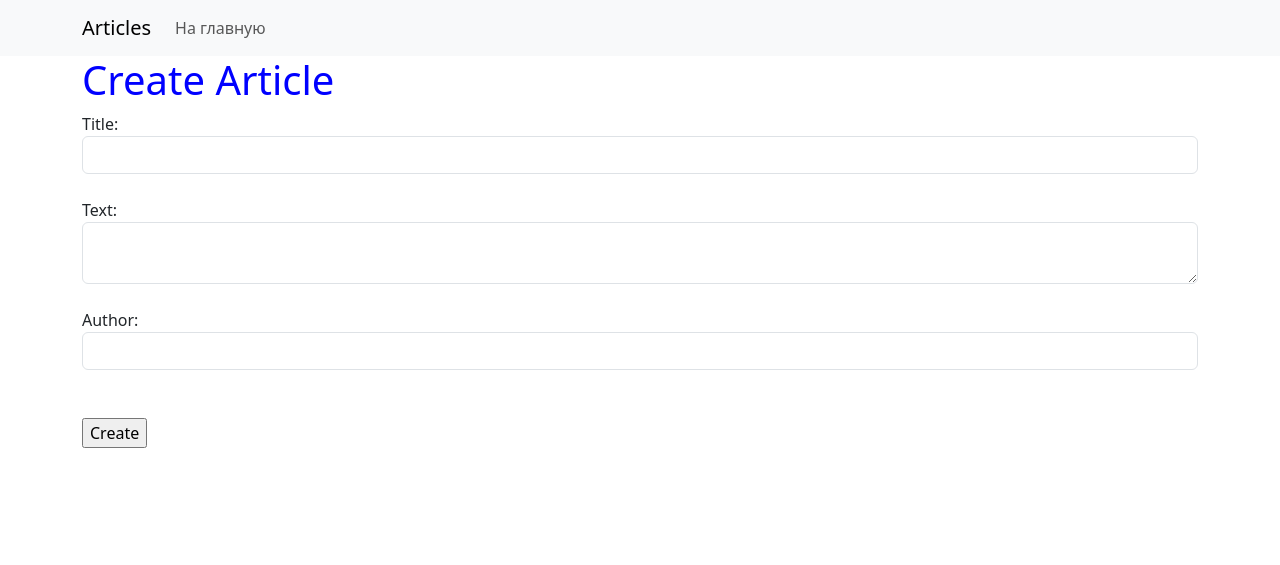
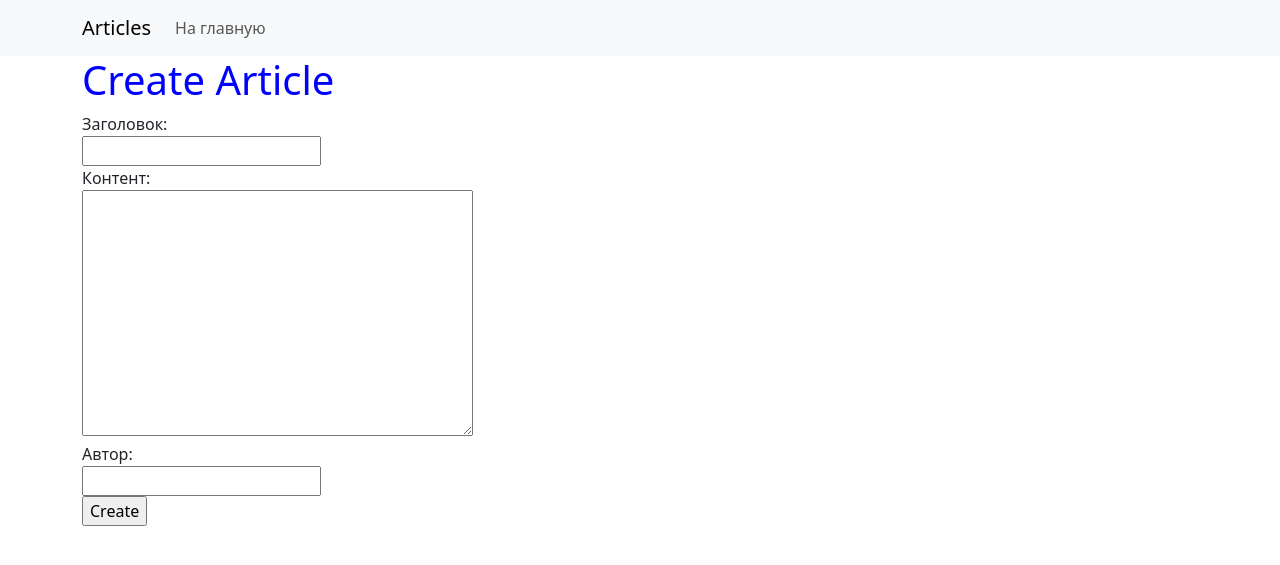
Before and after one commit to k2Raven/django_article, a Django app: page /articles/add/ in a window 1280 px wide. Shown: the top 565 px of the page. Run offline with Django 4.2, Linux system fonts and the light colour scheme.

Commit message:
добавил класс формы для статей

```diff
--- /dev/null
+++ b/source/webapp/forms.py
@@ -0,0 +1,8 @@
+from django import forms
+from django.forms import widgets
+
+
+class ArticleForm(forms.Form):
+    title = forms.CharField(max_length=50, required=True, label='Заголовок')
+    content = forms.CharField(max_length=3000, required=True, label='Контент', widget=widgets.Textarea())
+    author = forms.CharField(max_length=40, required=True, label='Автор')
--- a/source/webapp/templates/partial/article_form.html
+++ b/source/webapp/templates/partial/article_form.html
@@ -1,28 +1,53 @@
 {% csrf_token %}
+{% for error in form.non_field_errors %}
 
-<label>Title:</label><br/>
-<input type="text" class="form-control {% if errors.title %}is-invalid{% endif %}" name="title" value="{{ article.title }}"/>
-{% if errors.title %}
-<div  class="invalid-feedback">
-    {{ errors.title }}
-</div>
-{% endif %}
-<br/>
-<label>Text:</label><br/>
-<textarea class="form-control {% if errors.content %}is-invalid{% endif %}" name="content">{{ article.content }}</textarea>
-{% if errors.content %}
-<div  class="invalid-feedback">
-    {{ errors.content }}
-</div>
-{% endif %}
-<br/>
-<label>Author:</label><br/>
-<input type="text" class="form-control {% if errors.author %}is-invalid{% endif %}" name="author" value="{{ article.author }}"/>
-<br/>
-{% if errors.author %}
-<div  class="invalid-feedback">
-    {{ errors.author }}
-</div>
-{% endif %}
-<br/>
+    <p class="text-danger">{{ error }}</p>
+
+{% endfor %}
+
+{#<label for="{{ form.title.id_for_label }}">{{ form.title.label }}:</label><br/>#}
+{#{{ form.title }}#}
+{##}
+{##}
+{#    {% for error in form.title.errors %}#}
+{#    	<p class="text-danger">{{ error }}</p>#}
+{#    {% endfor %}#}
+{##}
+{##}
+{#<br/>#}
+{##}
+{#<label for="{{ form.content.id_for_label }}">{{ form.content.label }}:</label><br/>#}
+{#{{ form.content }}#}
+{##}
+{##}
+{#    {% for error in form.content.errors %}#}
+{#    	<p class="text-danger">{{ error }}</p>#}
+{#    {% endfor %}#}
+{##}
+{##}
+{#<br/>#}
+{#<label for="{{ form.author.id_for_label }}">{{ form.author.label }}:</label><br/>#}
+{#{{ form.author }}#}
+{##}
+{##}
+{#    {% for error in form.author.errors %}#}
+{#    	<p class="text-danger">{{ error }}</p>#}
+{#    {% endfor %}#}
+{##}
+{##}
+{#<br/>#}
+{% for field in form %}
+    <label for="{{ field.id_for_label }}">{{ field.label }}:</label><br/>
+    {{ field }}
+
+
+    {% for error in field.errors %}
+        <p class="text-danger">{{ error }}</p>
+    {% endfor %}
+
+
+    <br/>
+{% endfor %}
+
+
 <input type="submit" value="{{ value_submit }}"/>
--- a/source/webapp/views.py
+++ b/source/webapp/views.py
@@ -1,6 +1,7 @@
-from django.shortcuts import render, get_object_or_404, reverse, redirect
+from django.shortcuts import render, get_object_or_404, redirect
 from webapp.models import Article
 from webapp.validate_char_field import article_validate
+from webapp.forms import ArticleForm
 
 
 def index_view(request):
@@ -9,52 +10,48 @@ def index_view(request):
 
 
 def article_view(request, *args, pk, **kwargs):
-    # print(kwargs)
-    # article_id = kwargs.get('pk')
-    # print(article_id)
-    # print(pk)
-    # try:
-    #     article = Article.objects.get(id=pk)
-    # except Article.DoesNotExist:
-    #     # return HttpResponseNotFound('Not Found')
-    #     raise Http404()
     article = get_object_or_404(Article, pk=pk)
     return render(request, 'article_view.html', {'article': article})
 
 
 def article_create_view(request):
     if request.method == "GET":
-        return render(request, 'article_create.html')
+        form = ArticleForm()
+        return render(request, 'article_create.html', {'form': form})
     elif request.method == "POST":
-        title = request.POST.get('title')
-        content = request.POST.get('content')
-        author = request.POST.get('author')
-        article = Article(title=title, content=content, author=author)
-        errors = article_validate(title, content, author)
+        form = ArticleForm(data=request.POST)
 
-        if errors:
-            return render(request, 'article_create.html', {'errors': errors, 'article': article})
+        if form.is_valid():
+            article = Article.objects.create(
+                title=form.cleaned_data.get('title'),
+                content=form.cleaned_data.get('content'),
+                author=form.cleaned_data.get('author')
+            )
+            return redirect('article_view', pk=article.pk)
         else:
-            article.save()
-            return redirect('article_view', pk=article.pk)
+            return render(request, 'article_create.html', {'form': form})
 
 
 def article_update_view(request, pk):
     article = get_object_or_404(Article, pk=pk)
     if request.method == "GET":
-        return render(request, 'article_update.html', {'article': article})
+        form = ArticleForm(initial={
+            'title': article.title,
+            'content': article.content,
+            'author': article.author
+        })
+        return render(request, 'article_update.html', {'form': form})
     elif request.method == "POST":
 
-        article.title = request.POST.get('title')
-        article.content = request.POST.get('content')
-        article.author = request.POST.get('author')
-        errors = article_validate(article.title, article.content,  article.author)
-
-        if errors:
-            return render(request, 'article_update.html', {'errors': errors, 'article': article})
-        else:
+        form = ArticleForm(data=request.POST)
+        if form.is_valid():
+            article.title = form.cleaned_data.get('title')
+            article.content = form.cleaned_data.get('content')
+            article.author = form.cleaned_data.get('author')
             article.save()
             return redirect('article_view', pk=article.pk)
+        else:
+            return render(request, 'article_update.html', {'form': form})
 
 
 def article_delete_view(request, pk):
```
